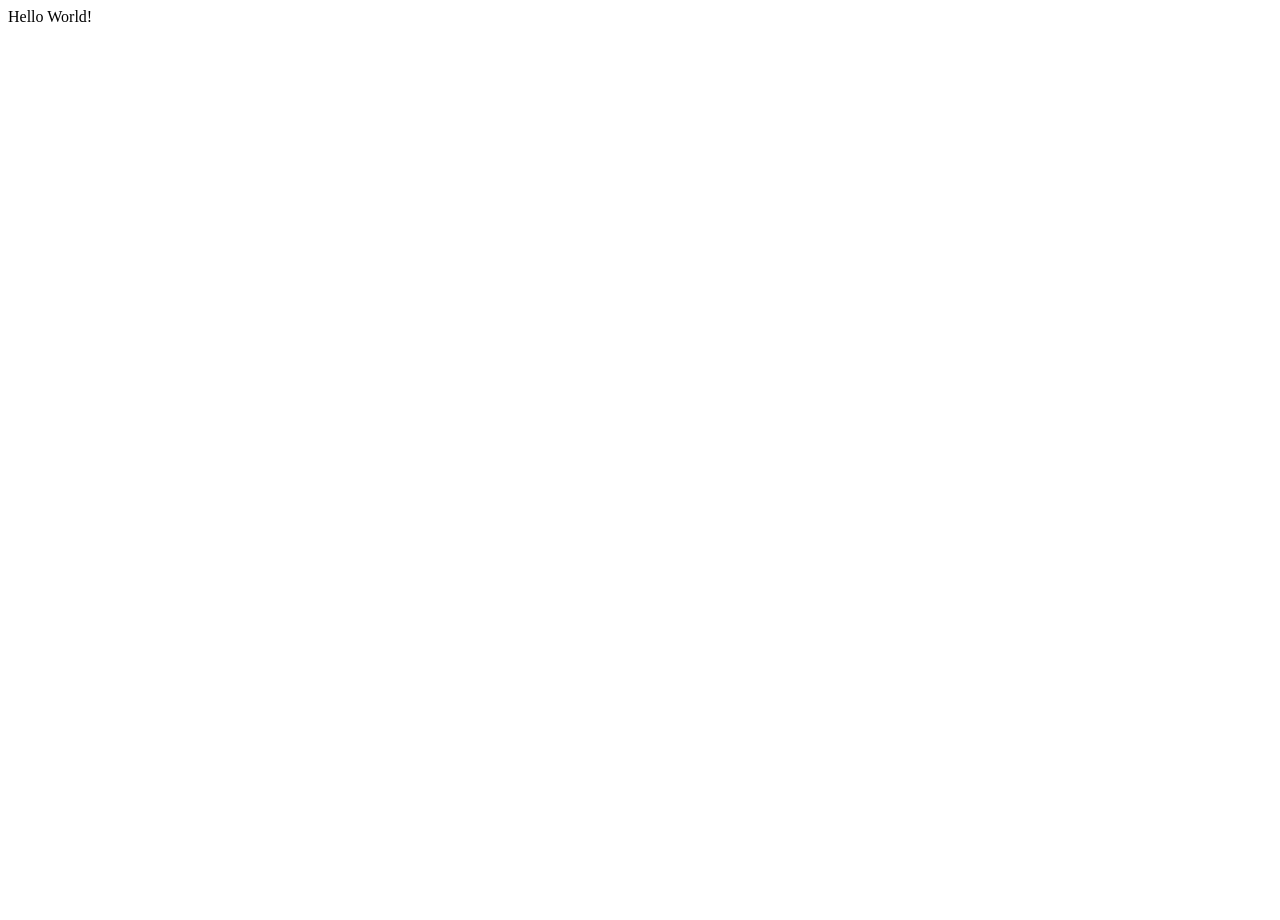
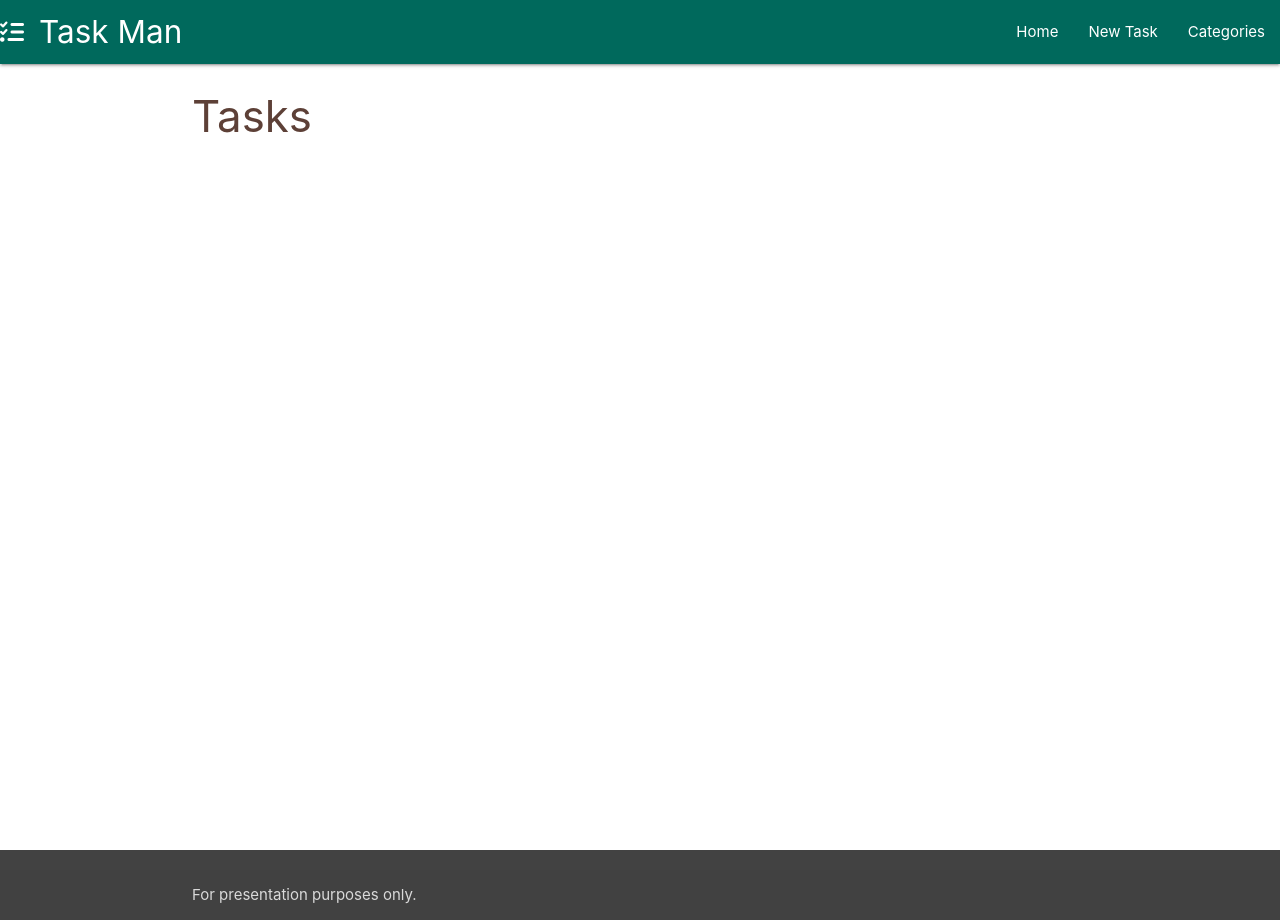
Before and after one commit to JoelMichaelRutter/task-manager-app-mini-project, a Flask app: page / in a window 1280 px wide. Before the commit the page is almost empty. Run offline with Flask 2, Linux system fonts and the light colour scheme; some libraries are stand-ins or nearby versions.

Commit message:
Added initial frontend template, structure and components

```diff
--- a/taskmanager/routes.py
+++ b/taskmanager/routes.py
@@ -5,4 +5,4 @@ from taskmanager.models import Category, Task
 
 @app.route("/")
 def home():
-    return render_template("base.html")
+    return render_template("tasks.html")
--- /dev/null
+++ b/taskmanager/static/css/style.css
@@ -0,0 +1,9 @@
+body {
+    display: flex;
+    min-height: 100vh;
+    flex-direction: column;
+  }
+
+  main {
+    flex: 1 0 auto;
+  }
--- /dev/null
+++ b/taskmanager/static/js/script.js
@@ -0,0 +1,4 @@
+document.addEventListener('DOMContentLoaded', function() {
+    let sidenav = document.querySelectorAll('.sidenav');
+    M.Sidenav.init(sidenav);
+  });
--- a/taskmanager/templates/base.html
+++ b/taskmanager/templates/base.html
@@ -1,14 +1,59 @@
 <!DOCTYPE html>
 <html lang="en">
+
 <head>
     <meta charset="UTF-8">
     <meta http-equiv="X-UA-Compatible" content="IE=edge">
     <meta name="viewport" content="width=device-width, initial-scale=1.0">
     <title>Task Man</title>
+    <script src="https://kit.fontawesome.com/5be4fb46f2.js" crossorigin="anonymous"></script>
+    <!-- Compiled and minified CSS -->
+    <link rel="stylesheet" href="https://cdnjs.cloudflare.com/ajax/libs/materialize/1.0.0/css/materialize.min.css">
+    <link rel="stylesheet" href="{{url_for('static', filename='css/style.css')}}" type="text/css">
+    <link href="https://fonts.googleapis.com/icon?family=Material+Icons" rel="stylesheet">
+
+
 </head>
+
 <body>
 
-    Hello World!
+    <header>
 
+        <nav class="teal darken-3">
+            <div class="nav-wrapper">
+                <a href="{{url_for('home')}}" class="brand-logo"><i class="fas fa-tasks"></i>Task Man</a>
+                <a href="#" data-target="mobile-demo" class="sidenav-trigger"><i class="material-icons">menu</i></a>
+                <ul class="right hide-on-med-and-down">
+                    <li><a href="{{url_for('home')}}">Home</a></li>
+                    <li><a href="#">New Task</a></li>
+                    <li><a href="#">Categories</a></li>
+                </ul>
+            </div>
+        </nav>
+
+        <ul class="sidenav" id="mobile-demo">
+            <li><a href="{{url_for('home')}}">Home</a></li>
+            <li><a href="#">New Task</a></li>
+            <li><a href="#">Categories</a></li>
+        </ul>
+    </header>
+
+    <main class="container">
+        {% block content %}
+
+        {% endblock%}
+    </main>
+    <footer class="page-footer grey darken-3">
+        <div class="footer-copyright">
+          <div class="container">
+          For presentation purposes only.
+          <!-- <a class="grey-text text-lighten-4 right" href="#!">More Links</a> -->
+          </div>
+        </div>
+      </footer>
+    <!-- Compiled and minified JavaScript -->
+    <script src="https://cdnjs.cloudflare.com/ajax/libs/materialize/1.0.0/js/materialize.min.js"></script>
+    <script src="{{url_for('static', filename='js/script.js')}}"></script>
 </body>
+
 </html>
--- /dev/null
+++ b/taskmanager/templates/tasks.html
@@ -0,0 +1,6 @@
+{% extends "base.html" %}
+{% block content %}
+
+<h3 class="brown-text text-darken-2">Tasks</h3>
+
+{% endblock %}
```
